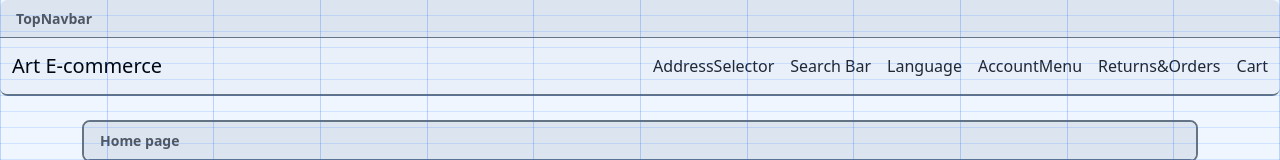
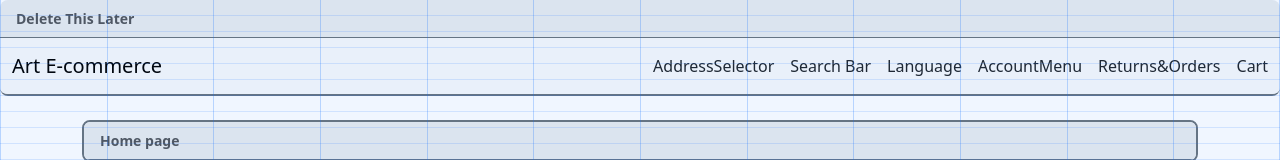
Before and after one commit to VCU-257/ugly-build-with-bootstrap-group-6, a React (Vite) app in the folder frontend/: page / in a window 1280 px wide. Shown: the top 160 px of the page. Built offline with nearby package versions, Linux system fonts and the light colour scheme.

Commit message:
Update TopNavbar.jsx

```diff
--- a/frontend/src/components/NavBar/TopNavbar.jsx
+++ b/frontend/src/components/NavBar/TopNavbar.jsx
@@ -9,7 +9,7 @@ import Cart from './Cart.jsx';
 
 export default function TopNavbar() {
   return (
-    <SectionOutline label="TopNavbar" className="rounded-0 border-top-0 border-start-0 border-end-0">
+    <SectionOutline label="Delete This Later" className="rounded-0 border-top-0 border-start-0 border-end-0">
       <nav className="navbar navbar-expand-lg bg-body-tertiary">
         <div className="container-fluid">
           {/* Brand */}
```
